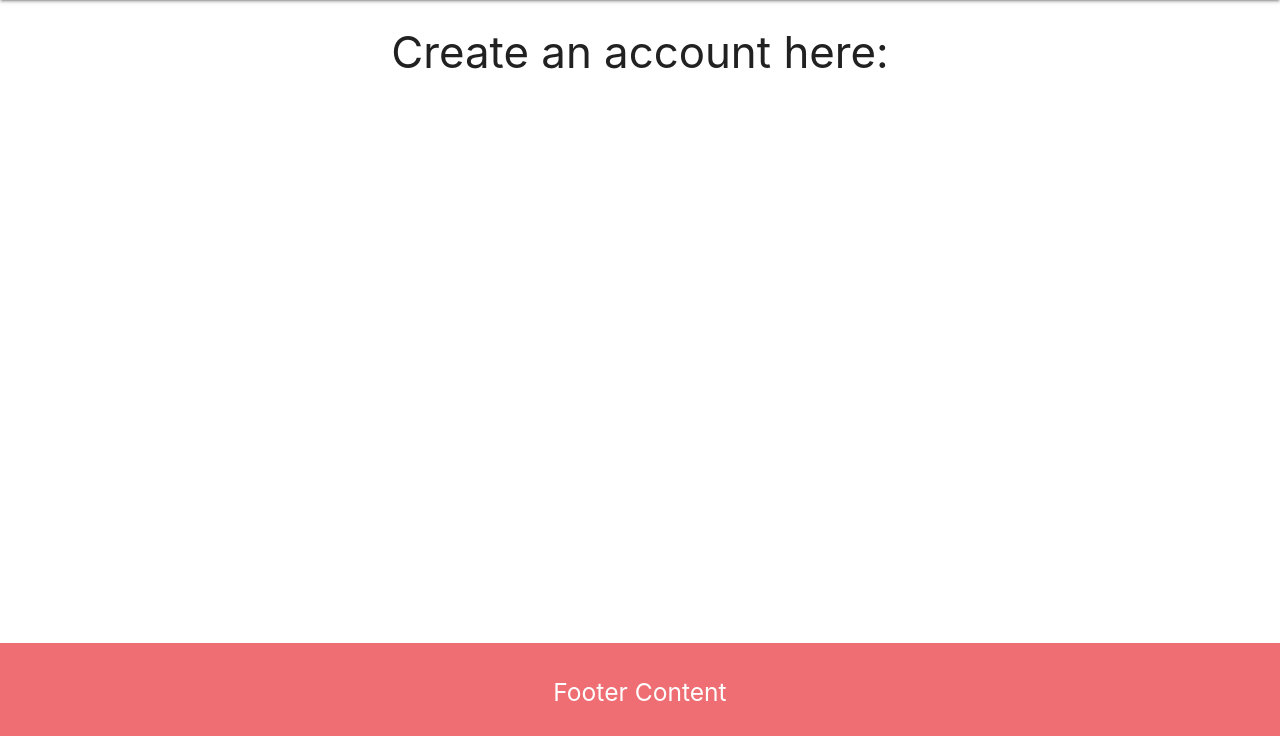
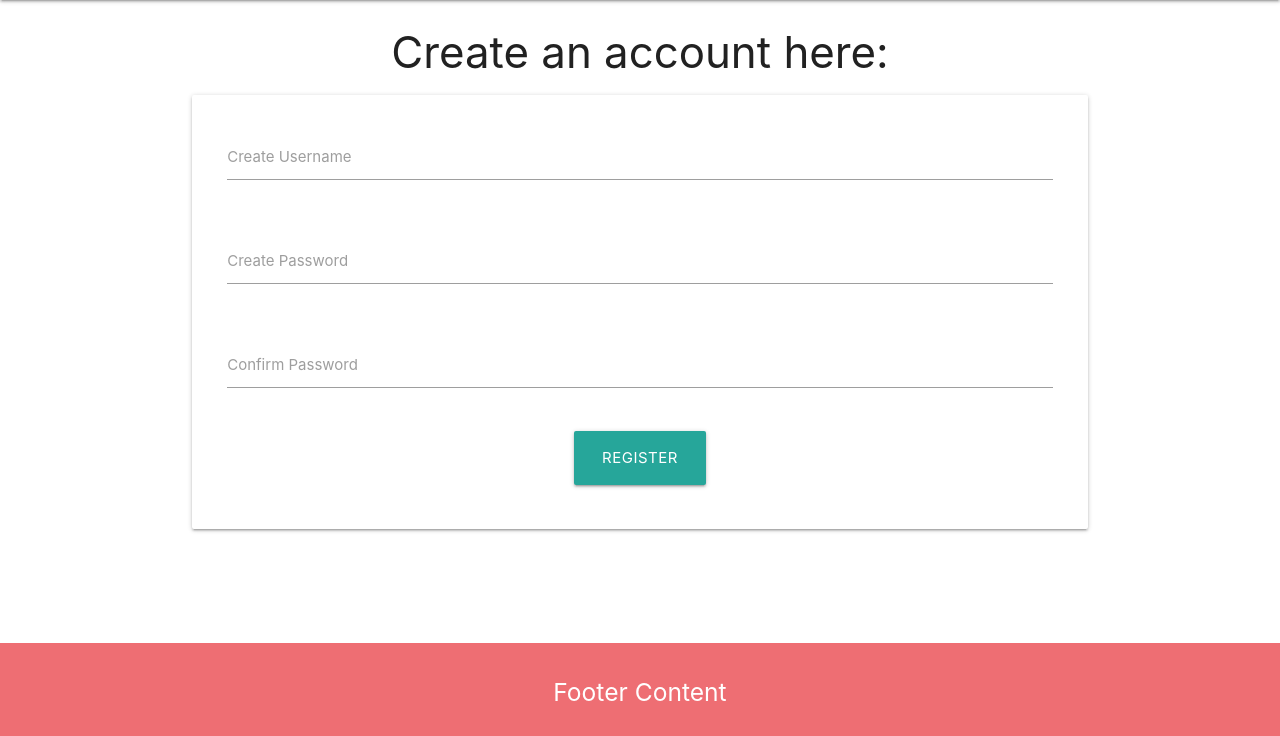
Before and after one commit to ScottE13/Cocktail-Corner, a Flask app: page /register in a window 1280 px wide. Shown: the part 64-800 px from the top of the page. Run offline with Flask 3, Linux system fonts and the light colour scheme.

Commit message:
Create registration form

```diff
--- a/cocktailcorner/templates/register.html
+++ b/cocktailcorner/templates/register.html
@@ -3,4 +3,35 @@
 
 <h3 class="center-align">Create an account here:</h3>
 
+<div class="row card-panel">
+    <form class="col s12">
+        <!-- Username -->
+        <div class="row">
+            <div class="input-field col s12">
+                <input id="username" name="username" type="text" minlength="5" maxlength="25" class="validate" required>
+                <label for="username">Create Username</label>
+            </div>
+        </div>
+        <!-- Password -->
+        <div class="row">
+            <div class="input-field col s12">
+                <input id="password" type="password" minlength="5" maxlength="25" class="validate" required>
+                <label for="password">Create Password</label>
+            </div>
+        </div>
+        <!-- Password Confirmation -->
+        <div class="row">
+            <div class="input-field col s12">
+                <input id="password2" type="password" minlength="5" maxlength="25" class="validate" required>
+                <label for="password2">Confirm Password</label>
+            </div>
+        </div>
+        <!-- Submit -->
+        <div class="row">
+            <div class="col s12 center-align">
+                <button type="submit" class="btn-large">Register</button>
+            </div>
+        </div>
+    </form>
+</div>
 {% endblock %}
```
